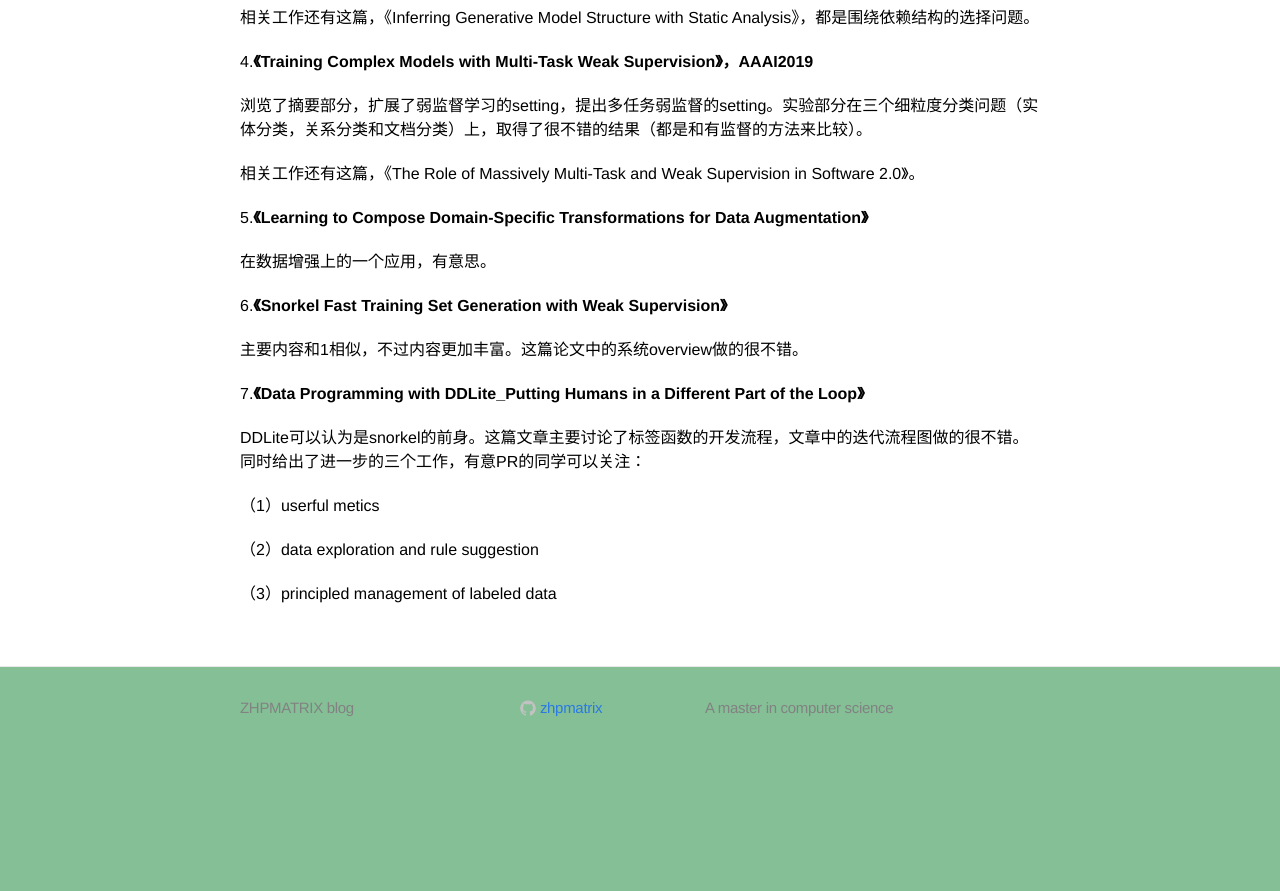
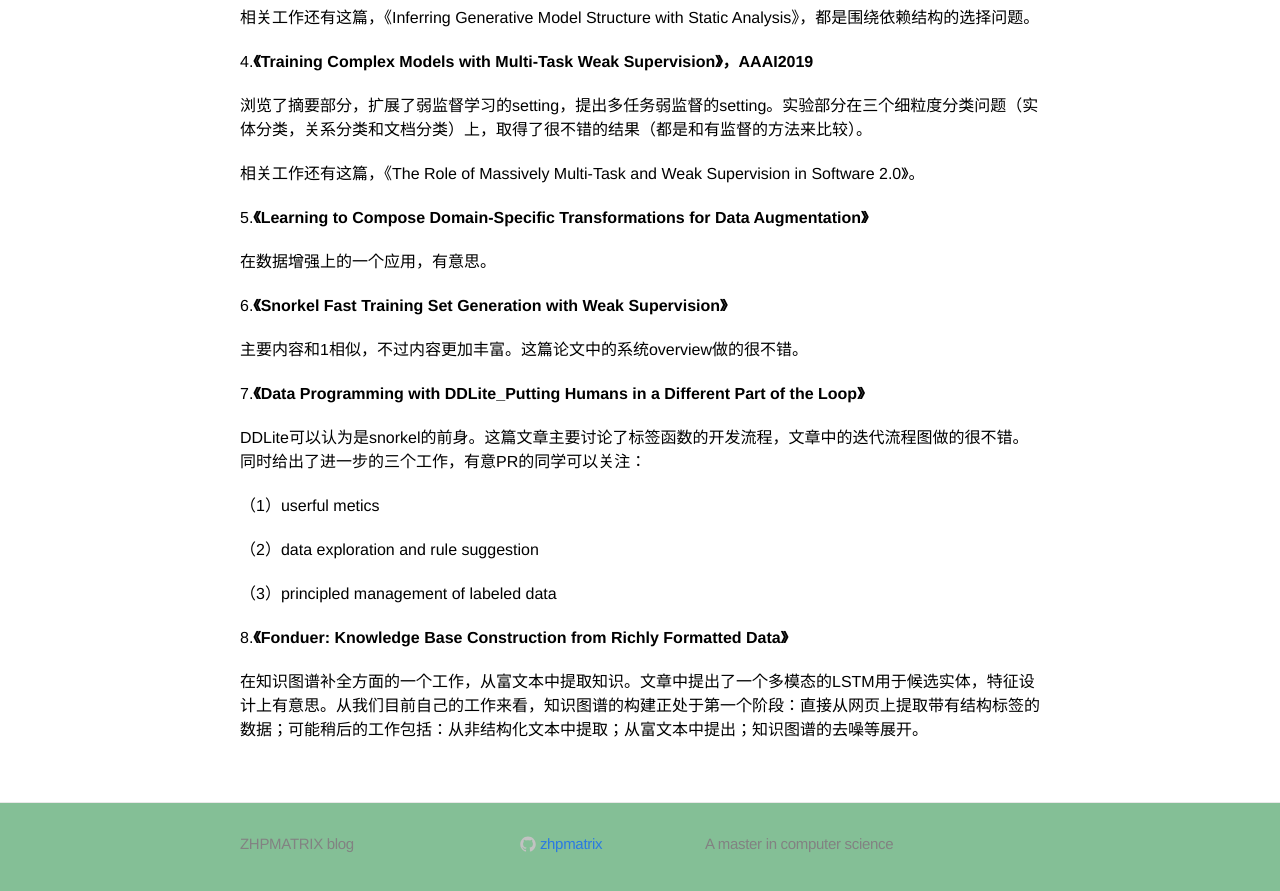
Before and after one commit to zhpmatrix/zhpmatrix.github.io, a Jekyll site: the page built from _posts/2019-06-05-snorkel.md, in a window 1280 px wide and 900 px high, scrolled down 2230 px. Shown: the top 891 px of the window. Built offline with Jekyll 4.4.1, drawn with Linux system fonts in a browser that asks for light colours; comment, search, counter and statistics services are not loaded; before the commit the page ends 2994 px from its top, so only the background shows below that.

Commit message:
add new paper

```diff
--- a/_posts/2019-06-05-snorkel.md
+++ b/_posts/2019-06-05-snorkel.md
@@ -105,3 +105,7 @@ DDLite可以认为是snorkel的前身。这篇文章主要讨论了标签函数
 （2）data exploration and rule suggestion
 
 （3）principled management of labeled data
+
+8.**《Fonduer: Knowledge Base Construction from Richly Formatted Data》**
+
+在知识图谱补全方面的一个工作，从富文本中提取知识。文章中提出了一个多模态的LSTM用于候选实体，特征设计上有意思。从我们目前自己的工作来看，知识图谱的构建正处于第一个阶段：直接从网页上提取带有结构标签的数据；可能稍后的工作包括：从非结构化文本中提取；从富文本中提出；知识图谱的去噪等展开。
```
Also changed, not shown: 1 other file.
